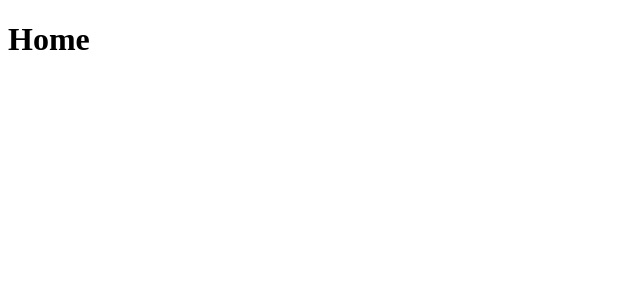
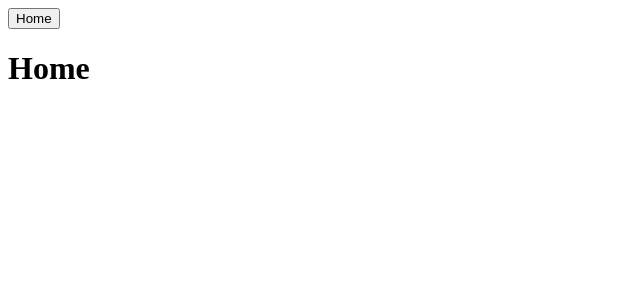
Before and after one commit to zigybass/React-Portfolio, a React (Create React App) app: page / in a window 1280 px wide. Shown: the top 300 px of the page, without its empty margins (0-640 px from the left). Built offline with nearby package versions, Linux system fonts and the light colour scheme.

Commit message:
added header comp with button

```diff
--- a/src/App.js
+++ b/src/App.js
@@ -1,9 +1,14 @@
 import React from 'react';
 import Home from "../src/components/Home";
+import Header from "../src/components/Header"
 
 function App() {
+
   return (
+    <>
+    <Header></Header>
     <Home></Home>
+    </>
   );
 }
 
--- /dev/null
+++ b/src/components/Header.js
@@ -0,0 +1,15 @@
+import React from "react";
+
+function Header () {
+
+    return (
+        <>
+        <div>
+            <button>Home</button>
+        </div>
+        </>
+    )
+
+}
+
+export default Header;
```
